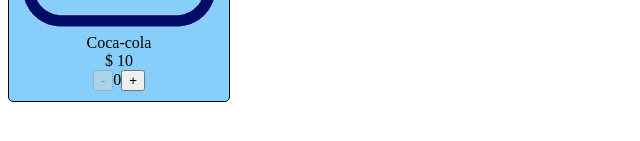
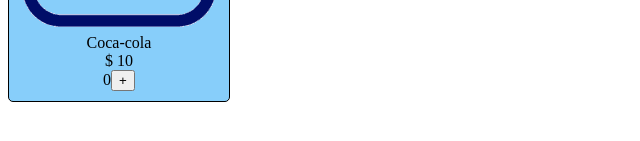
Before and after one commit to victor-arana/ecommerce, an Angular app: page / in a window 1280 px wide. Shown: the part 261-402 px from the top of the page, without its empty margins (0-640 px from the left). Built offline with nearby package versions, Linux system fonts and the light colour scheme.

Commit message:
02-exercise: use ngIf

```diff
--- a/src/app/product/product.component.html
+++ b/src/app/product/product.component.html
@@ -5,7 +5,7 @@
         <div>$ {{product.price}}</div>
         <div>
             <button (click)="removeProduct()"
-            [disabled]="quantity > 0 ? false:true">-</button>
+                    *ngIf="quantity > 0">-</button>
             <span>{{quantity}}</span>
             <button (click)="addProduct()">+</button>
         </div>
```
